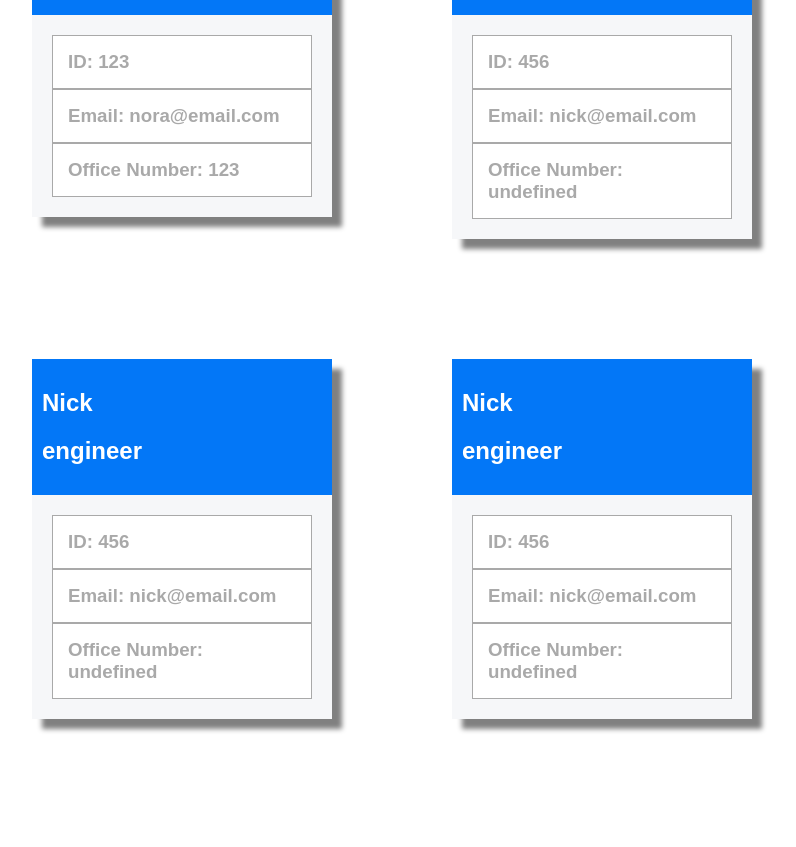
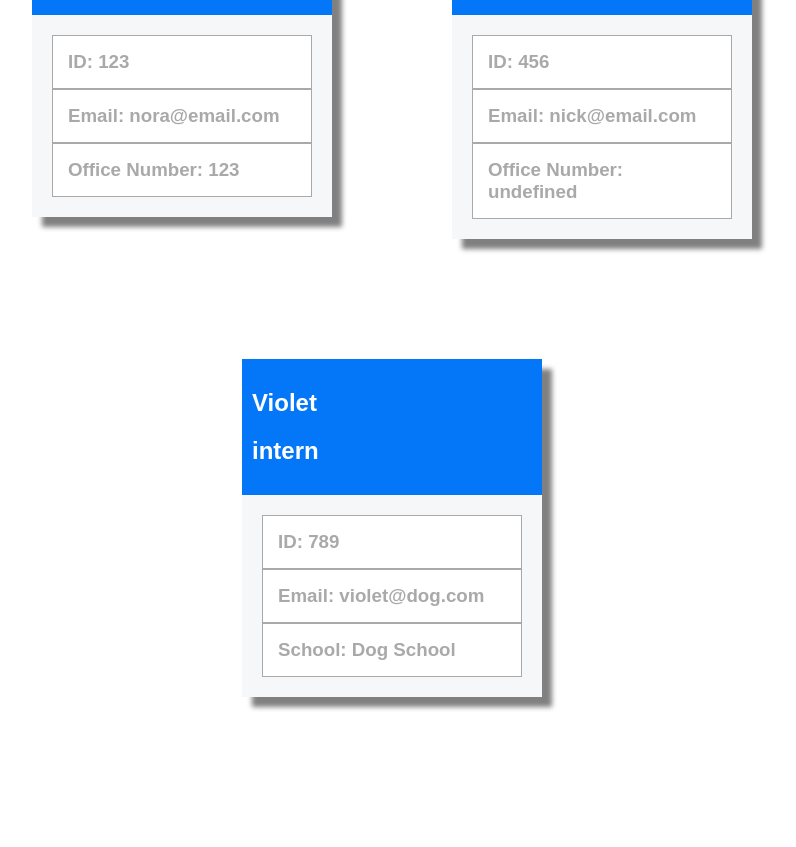
Before and after one commit to ndahlberg95/team-profile-generator, a website: page dist/index.html in a window 1280 px wide. Shown: the part 518-1365 px from the top of the page, without its empty margins (248-1044 px from the left). After the commit the page ends 1343 px from the top, so only its background shows below. Drawn offline with Linux system fonts and the light colour scheme.

Commit message:
update package.json

```diff
--- a/dist/index.html
+++ b/dist/index.html
@@ -40,7 +40,7 @@
 
                 <div class="engineer-header">
                     <h2>Nick</h2>
-          <h2>engineer</h2>
+                    <h2>Engineer</h2>
                 </div>
 
                 <div class="engineer-info">
@@ -53,40 +53,21 @@
 
         <div class="employee">
 
-      <div class="engineer">
+            <div class="intern">
 
-        <div class="engineer-header">
-          <h2>Nick</h2>
-          <h2>engineer</h2>
+                <div class="intern-header">
+                    <h2>Violet</h2>
+                    <h2>intern</h2>
                 </div>
 
-        <div class="engineer-info">
-          <h3>ID: 456</h3>
-          <h3>Email: nick@email.com</h3>
-          <h3>Office Number: undefined</h3>
+                <div class="intern-info">
+                    <h3>ID: 789</h3>
+                    <h3>Email: violet@dog.com</h3>
+                    <h3>School: Dog School</h3>
+                </div>
+
             </div>
         </div>
     </div>
-
-    <div class="employee">
-
-      <div class="engineer">
-
-          <div class="engineer-header">
-              <h2>Nick</h2>
-              <h2>engineer</h2>
-          </div>
-
-          <div class="engineer-info">
-              <h3>ID: 456</h3>
-              <h3>Email: nick@email.com</h3>
-              <h3>Office Number: undefined</h3>
-          </div>
-      </div>
-    </div>
-
-
-  </div>
 </body>
-
 </html>
```
Also changed, not shown: package.json (+4 -4 lines), 1 other file. Lines whose indentation alone changed are shown as unchanged.
